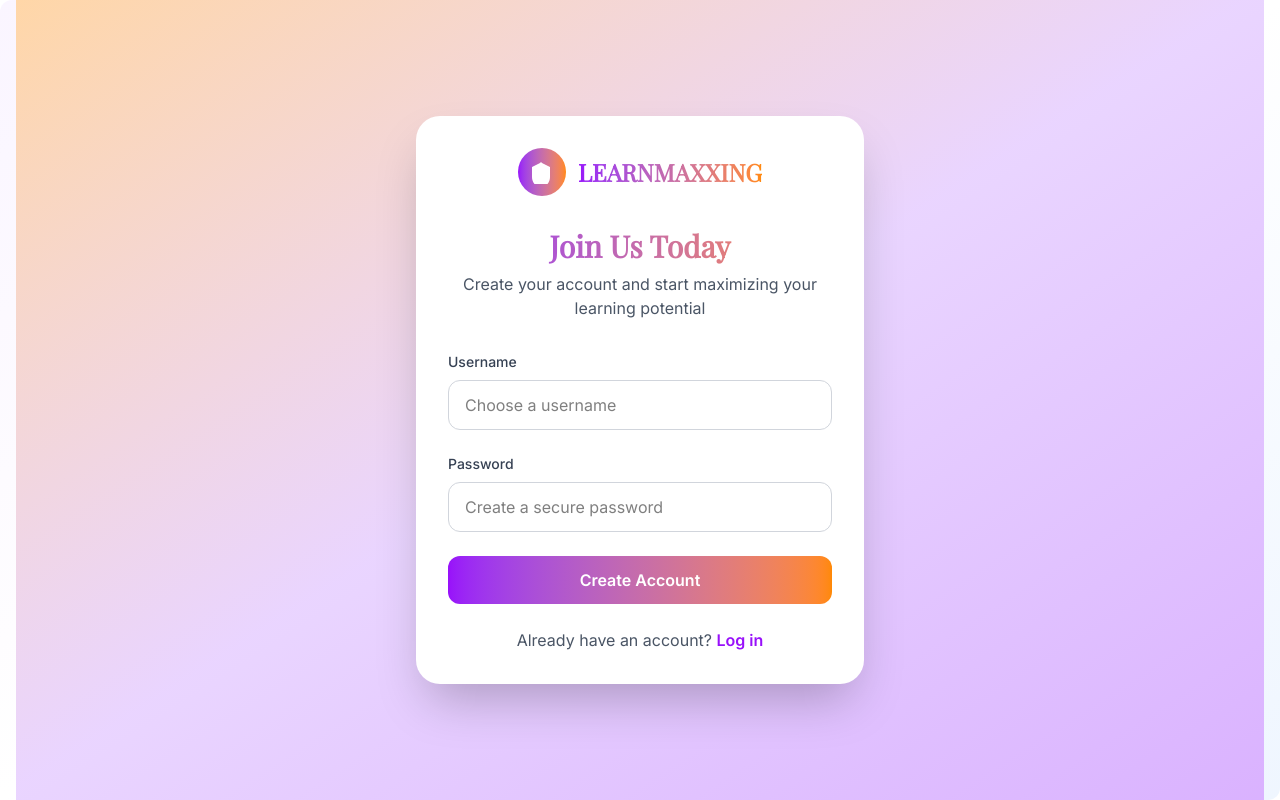
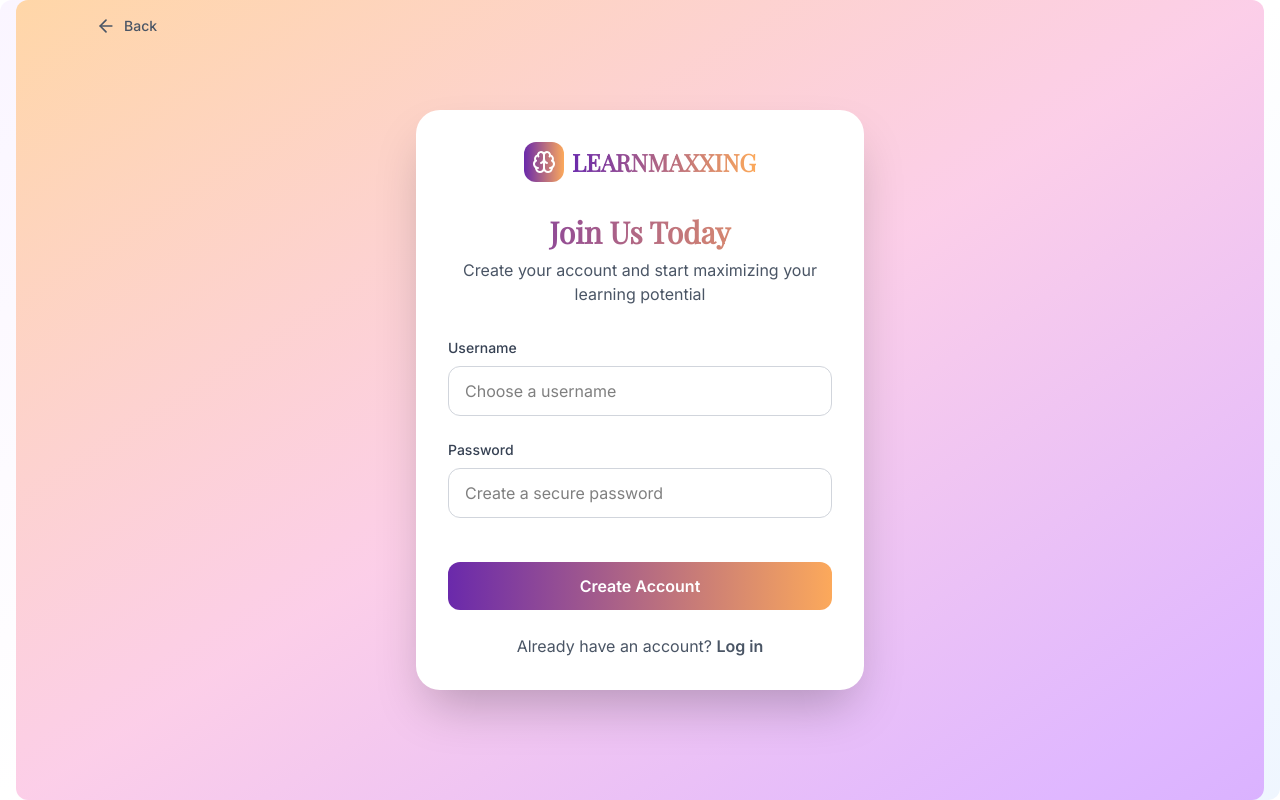
Before and after one commit to andyp1xe1/learnmaxxingFH25, a React (Vite) app in the folder learnmaxxing/: page /signup in a window 1280 px wide. Built offline with nearby package versions, Linux system fonts and the light colour scheme; a web font is replaced by a local one.

Commit message:
improve style for login/sign up, add navigation to landing page

```diff
--- /dev/null
+++ b/learnmaxxing/src/BackButton.tsx
@@ -0,0 +1,23 @@
+import React from 'react';
+import { useNavigate } from 'react-router-dom';
+import { ArrowLeft } from 'lucide-react';
+
+type BackButtonProps = {
+  to: string;
+};
+
+const BackButton: React.FC<BackButtonProps> = ({ to }) => {
+    const navigate = useNavigate();
+
+    return (
+    <button
+        onClick={() => navigate(to)}
+        className="font-inter font-bold ml-20 flex items-center space-x-2 text-gray-600 hover:text-purple-800 font-medium text-sm absolute top-4 left-4"
+    >
+        <ArrowLeft className="w-5 h-5" />
+        <span>Back</span>
+    </button>
+    );
+};
+
+export default BackButton;
--- a/learnmaxxing/src/Hero.tsx
+++ b/learnmaxxing/src/Hero.tsx
@@ -13,7 +13,7 @@ function Hero() {
             </h1>
             <p className="font-inter text-xl md:text-2xl text-gray-600 mb-8 max-w-3xl mx-auto leading-relaxed">
             Transform your study sessions with AI-powered flashcards and adaptive quizzes.
-            Switch between <span className='font-bold'>Learn</span> Mode and <span className='font-bold'>Exam</span> Mode to maximize your learning potential.
+            Switch between <span className='font-bold '>Learn</span> Mode and <span className='font-bold'>Exam</span> Mode to maximize your learning potential.
             </p>
             <div className="font-inter flex flex-col sm:flex-row gap-4 justify-center items-center">
             <button onClick={() => navigate('/signup')} className="font-inter px-8 py-4 bg-[linear-gradient(to_right,#6a29ab,#fca95b)] text-white rounded-xl font-semibold text-lg hover:from-purple-700 hover:to-blue-700 transition-all transform hover:scale-105 shadow-xl flex items-center space-x-2">
--- a/learnmaxxing/src/LogIn.tsx
+++ b/learnmaxxing/src/LogIn.tsx
@@ -2,6 +2,8 @@
 import { useNavigate } from 'react-router-dom';
 import { useState } from 'react';
 import React from 'react';
+import { Brain } from 'lucide-react';
+import BackButton from './BackButton';
 type LogInProps = {
     onLogin: (credentials: { username: string; password: string }) => void;
     };
@@ -19,22 +21,22 @@ function LogIn({ onLogin}:LogInProps){
     };
 
     return (
-    <div className="min-h-screen bg-gradient-to-br from-orange-200 via-purple-200 to-purple-300 flex items-center justify-center p-4">
+        <>
+        <BackButton to="/" />
+        <div className="rounded-xl w-full h-screen flex items-center justify-center bg-gradient-to-br from-orange-200 via-pink-200 to-purple-300">
         <div className="bg-white rounded-3xl shadow-2xl p-8 w-full max-w-md">
         {/* Logo */}
-        <div className="flex items-center justify-center mb-8">
-            <div className="w-12 h-12 bg-gradient-to-r from-purple-600 to-orange-400 rounded-full flex items-center justify-center mr-3">
-            <svg className="w-6 h-6 text-white" fill="currentColor" viewBox="0 0 24 24">
-                <path d="M12 2L2 7v10c0 5.55 3.84 9.739 9 11 5.16-1.261 9-5.45 9-11V7l-10-5z"/>
-            </svg>
+        <div className="flex items-center justify-center space-x-2">
+            <div className="w-10 h-10 bg-[linear-gradient(to_right,#6a29ab,#fca95b)] rounded-xl flex items-center justify-center">
+            <Brain className="w-6 h-6 text-white" />
             </div>
-            <span className="text-2xl font-bold bg-gradient-to-r from-purple-600 to-orange-400 bg-clip-text text-transparent font-playfair">
+            <span className="font-playfair text-2xl font-bold bg-[linear-gradient(to_right,#6a29ab,#fca95b)] bg-clip-text text-transparent">
             LEARNMAXXING
             </span>
         </div>
 
         {/* Title */}
-        <h1 className="text-3xl font-playfair font-bold text-center mb-2 bg-gradient-to-r from-purple-600 to-orange-400 bg-clip-text text-transparent">
+        <h1 className="text-2xl font-playfair font-bold text-center mb-2 bg-[linear-gradient(to_right,#6a29ab,#fca95b)] bg-clip-text text-transparent mt-8">
             Welcome Back
         </h1>
         <p className="text-gray-600 text-center mb-8 font-inter">
@@ -54,7 +56,7 @@ function LogIn({ onLogin}:LogInProps){
                 onChange={(e) => setUsername(e.target.value)}
                 className="w-full px-4 py-3 border border-gray-300 rounded-xl focus:ring-2 focus:ring-purple-500 focus:border-transparent transition-all duration-200 font-inter"
                 placeholder="Enter your username"
-                onKeyPress={(e) => e.key === 'Enter' && handleSubmit(e)}
+                onKeyDown={(e) => e.key === 'Enter' && handleSubmit(e)}
             />
             </div>
 
@@ -67,7 +69,7 @@ function LogIn({ onLogin}:LogInProps){
                 id="password"
                 value={password}
                 onChange={(e) => setPassword(e.target.value)}
-                className="w-full px-4 py-3 border border-gray-300 rounded-xl focus:ring-2 focus:ring-purple-500 focus:border-transparent transition-all duration-200 font-inter"
+                className="mb-5 w-full px-4 py-3 border border-gray-300 rounded-xl focus:ring-2 focus:ring-purple-500 focus:border-transparent transition-all duration-200 font-inter"
                 placeholder="Enter your password"
                 onKeyDown={(e) => e.key === 'Enter' && handleSubmit(e)}
             />
@@ -75,7 +77,7 @@ function LogIn({ onLogin}:LogInProps){
 
             <button
             onClick={handleSubmit}
-            className="w-full bg-gradient-to-r from-purple-600 to-orange-400 text-white font-semibold py-3 px-6 rounded-xl hover:shadow-lg transform hover:scale-105 transition-all duration-200 font-inter"
+            className="w-full bg-[linear-gradient(to_right,#6a29ab,#fca95b)] text-white font-semibold py-3 px-6 rounded-xl hover:shadow-lg transform hover:scale-105 transition-all duration-200 font-inter"
             >
             Sign In
             </button>
@@ -87,7 +89,7 @@ function LogIn({ onLogin}:LogInProps){
             Don't have an account?{' '}
             <button
                 onClick={() => navigate('/signup')}
-                className="text-purple-600 hover:text-purple-700 font-semibold transition-colors duration-200"
+                className=" hover:text-purple-700 font-semibold transition-colors duration-200"
             >
                 Sign up
             </button>
@@ -95,6 +97,8 @@ function LogIn({ onLogin}:LogInProps){
         </div>
         </div>
     </div>
+    </>
+
 );
 };
 
--- a/learnmaxxing/src/SignUp.tsx
+++ b/learnmaxxing/src/SignUp.tsx
@@ -1,5 +1,7 @@
 import React, { useState } from 'react';
 import { useNavigate } from 'react-router-dom';
+import { Brain } from 'lucide-react';
+import BackButton from './BackButton';
 type SignUpProps = {
     onSignup: (credentials: { username: string; password: string }) => void;
     };
@@ -18,25 +20,25 @@ function SignUp({ onSignup }:SignUpProps){
     };
 
     return (
-    <div className="min-h-screen bg-gradient-to-br from-orange-200 via-purple-200 to-purple-300 flex items-center justify-center p-4">
+    <>
+    <BackButton to="/" />
+    <div className="rounded-xl w-full h-screen flex items-center justify-center bg-gradient-to-br from-orange-200 via-pink-200 to-purple-300">
     <div className="bg-white rounded-3xl shadow-2xl p-8 w-full max-w-md">
         {/* Logo */}
-        <div className="flex items-center justify-center mb-8">
-        <div className="w-12 h-12 bg-gradient-to-r from-purple-600 to-orange-400 rounded-full flex items-center justify-center mr-3">
-            <svg className="w-6 h-6 text-white" fill="currentColor" viewBox="0 0 24 24">
-                <path d="M12 2L2 7v10c0 5.55 3.84 9.739 9 11 5.16-1.261 9-5.45 9-11V7l-10-5z"/>
-            </svg>
+        <div className="flex items-center justify-center space-x-2">
+            <div className="w-10 h-10 bg-[linear-gradient(to_right,#6a29ab,#fca95b)] rounded-xl flex items-center justify-center">
+            <Brain className="w-6 h-6 text-white" />
             </div>
-            <span className="text-2xl font-bold bg-gradient-to-r from-purple-600 to-orange-400 bg-clip-text text-transparent font-playfair">
+            <span className="font-playfair text-2xl font-bold bg-[linear-gradient(to_right,#6a29ab,#fca95b)] bg-clip-text text-transparent">
             LEARNMAXXING
             </span>
         </div>
 
         {/* Title */}
-        <h1 className="text-3xl font-playfair font-bold text-center mb-2 bg-gradient-to-r from-purple-600 to-orange-400 bg-clip-text text-transparent">
+        <h1 className="text-3xl font-playfair font-bold text-center mb-2 bg-[linear-gradient(to_right,#6a29ab,#fca95b)] bg-clip-text text-transparent mt-8">
             Join Us Today
         </h1>
-        <p className="text-gray-600 text-center mb-8 font-inter">
+        <p className="text-gray-600 text-center mb-8 font-inter mb-8">
             Create your account and start maximizing your learning potential
         </p>
 
@@ -58,7 +60,7 @@ function SignUp({ onSignup }:SignUpProps){
             </div>
 
             <div>
-            <label htmlFor="signup-password" className="block text-sm font-medium text-gray-700 mb-2 font-inter">
+            <label htmlFor="signup-password" className=" block text-sm font-medium text-gray-700 mb-2 font-inter">
                 Password
             </label>
             <input
@@ -66,7 +68,7 @@ function SignUp({ onSignup }:SignUpProps){
                 id="signup-password"
                 value={password}
                 onChange={(e) => setPassword(e.target.value)}
-                className="w-full px-4 py-3 border border-gray-300 rounded-xl focus:ring-2 focus:ring-purple-500 focus:border-transparent transition-all duration-200 font-inter"
+                className="mb-5 w-full px-4 py-3 border border-gray-300 rounded-xl focus:ring-2 focus:ring-purple-500 focus:border-transparent transition-all duration-200 font-inter"
                 placeholder="Create a secure password"
                 onKeyDown={(e) => e.key === 'Enter' && handleSubmit(e)}
             />
@@ -74,7 +76,7 @@ function SignUp({ onSignup }:SignUpProps){
 
             <button
             onClick={handleSubmit}
-            className="w-full bg-gradient-to-r from-purple-600 to-orange-400 text-white font-semibold py-3 px-6 rounded-xl hover:shadow-lg transform hover:scale-105 transition-all duration-200 font-inter"
+            className="w-full bg-[linear-gradient(to_right,#6a29ab,#fca95b)] text-white font-semibold py-3 px-6 rounded-xl hover:shadow-lg transform hover:scale-105 transition-all duration-200 font-inter"
             >
             Create Account
             </button>
@@ -86,14 +88,15 @@ function SignUp({ onSignup }:SignUpProps){
             Already have an account?{' '}
             <button
                 onClick={() => navigate('/login')}
-                className="text-purple-600 hover:text-purple-700 font-semibold transition-colors duration-200"
+                className="hover:text-purple-700 font-semibold transition-colors duration-200"
             >
                 Log in
             </button>
             </p>
         </div>
         </div>
-    </div>
+            </div>
+    </>
 );
 };
 
```
Also changed, not shown: 1 other file (tests, documents, lock files or other folders).
